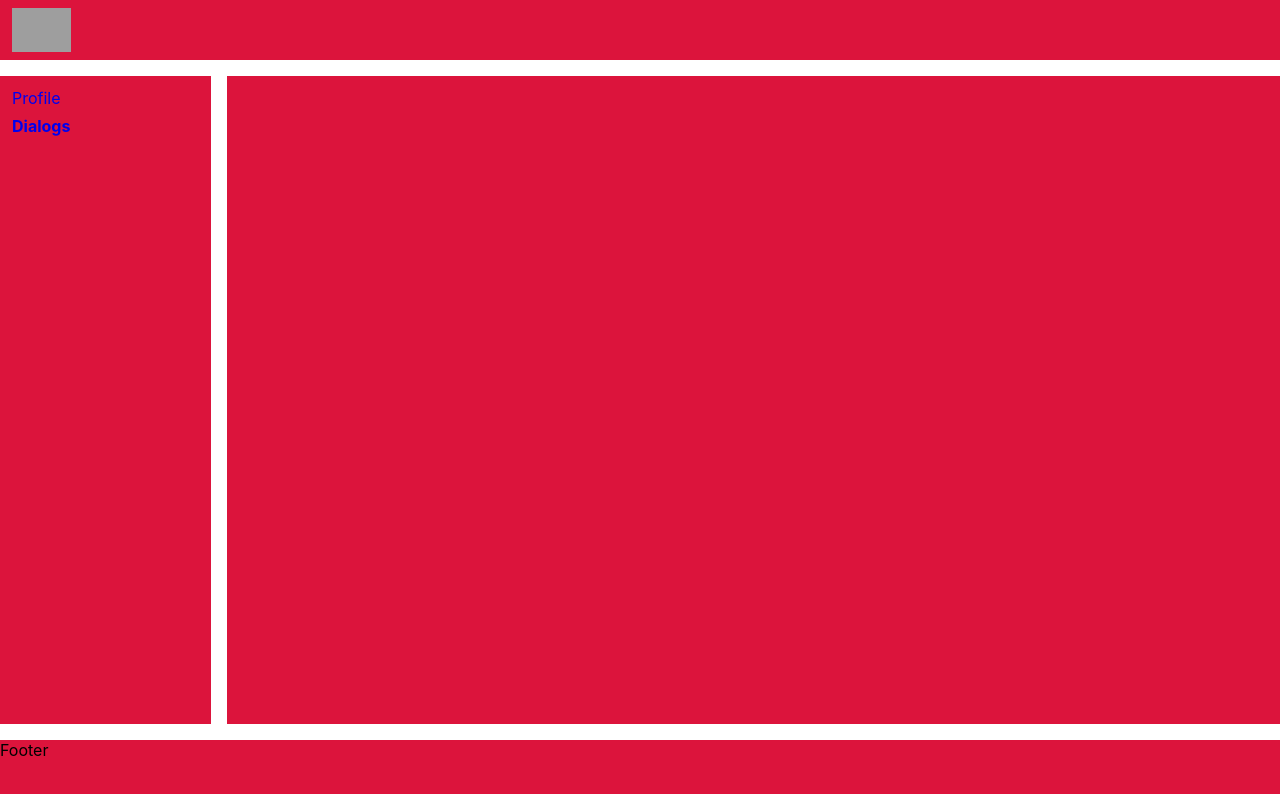
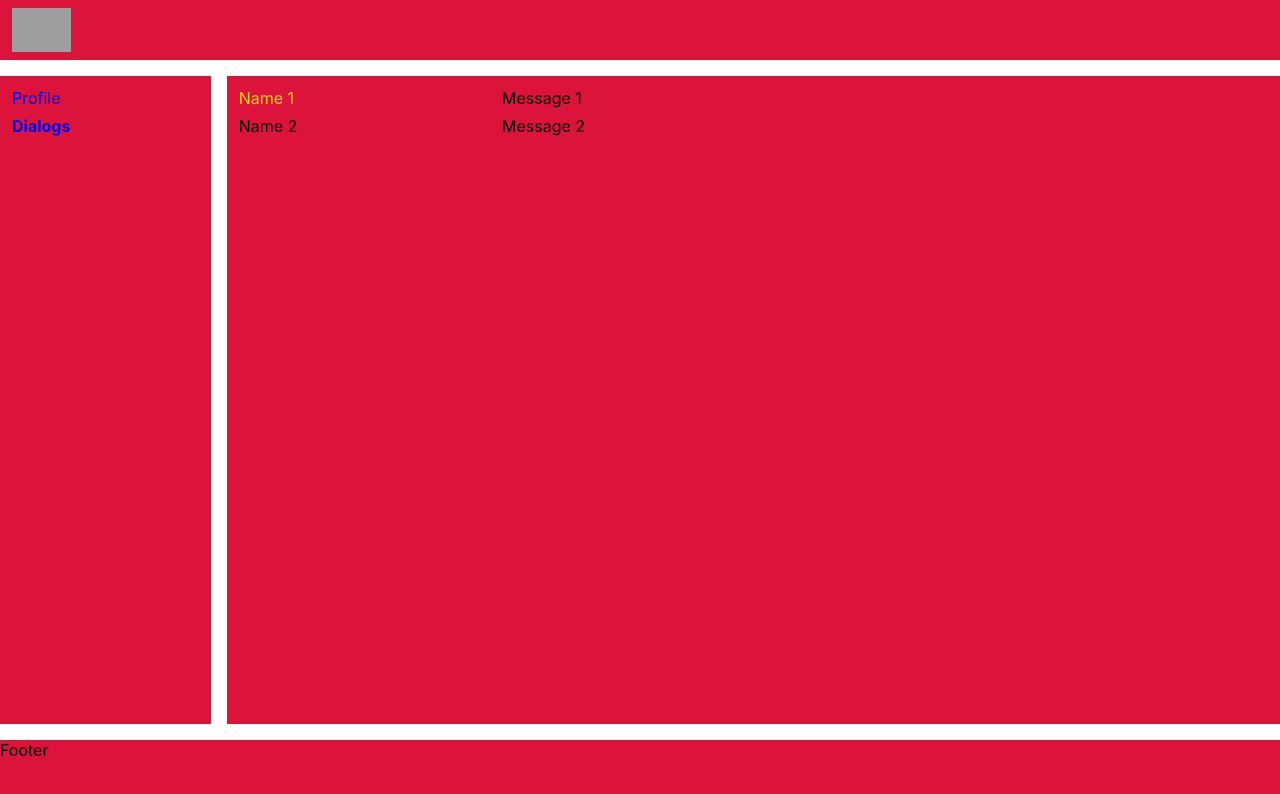
Before and after one commit to scorn-da/react-social, a React (Create React App) app: page /dialogs in a window 1280 px wide. Shown: the top 794 px of the page. Built offline with nearby package versions, Linux system fonts and the light colour scheme; grey boxes are pictures that could not be loaded.

Commit message:
feat(src/components/Dialogs): added dialogs content

```diff
--- a/src/components/Dialogs/Dialogs.jsx
+++ b/src/components/Dialogs/Dialogs.jsx
@@ -3,8 +3,23 @@ import styles from './Dialogs.module.css';
 
 const Dialogs = () => {
   return (
-      <section>
-
+      <section className={styles.dialogsWrapper}>
+        <ul className={styles.dialogs}>
+          <li className={styles.dialog + ' ' + styles.active} key="d1">
+            Name 1
+          </li>
+          <li className={styles.dialog} key="d2">
+            Name 2
+          </li>
+        </ul>
+        <ul className={styles.messages}>
+          <li className={styles.message} key="m1">
+            Message 1
+          </li>
+          <li className={styles.message} key="m2">
+            Message 2
+          </li>
+        </ul>
       </section>
   );
 };
--- a/src/components/Dialogs/Dialogs.module.css
+++ b/src/components/Dialogs/Dialogs.module.css
@@ -0,0 +1,24 @@
+.dialogsWrapper {
+  display: grid;
+  grid-template-columns: 1fr 3fr;
+}
+
+.dialogs {
+  display: grid;
+  grid-row-gap: 8px;
+  margin: 0;
+  padding: 12px;
+  list-style: none;
+}
+
+.dialog.active {
+  color: gold;
+}
+
+.messages {
+  display: grid;
+  grid-row-gap: 8px;
+  margin: 0;
+  padding: 12px;
+  list-style: none;
+}
```
